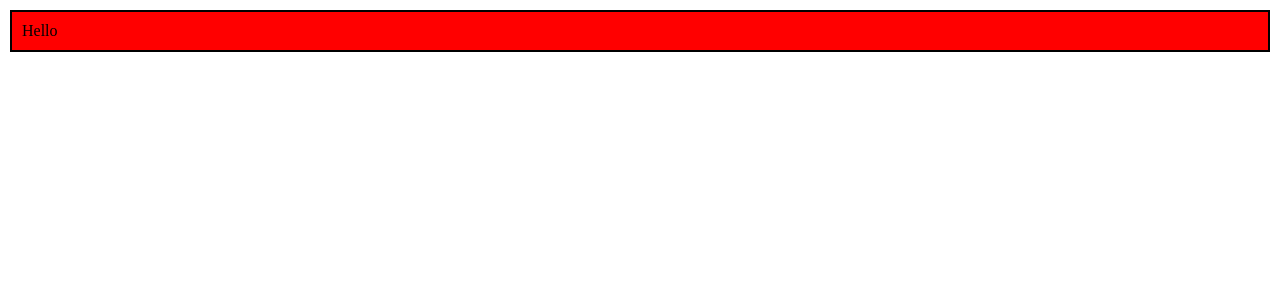
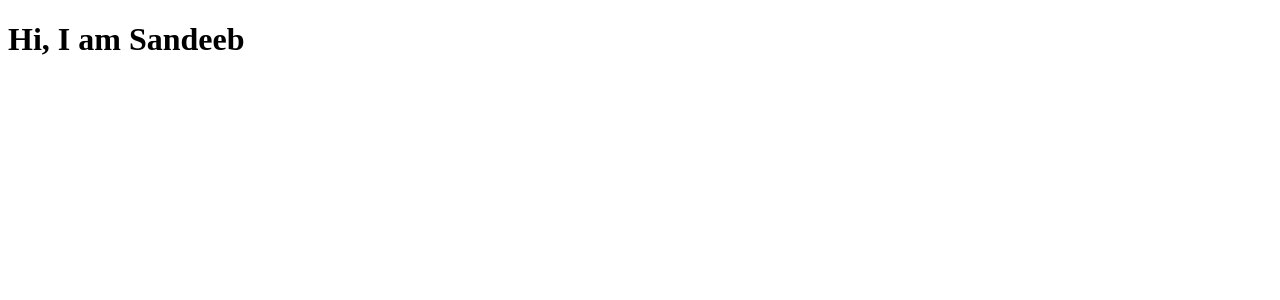
Before and after one commit to steamnp/bfs56, a React (Vite) app: page / in a window 1280 px wide. Shown: the top 300 px of the page. Built offline with nearby package versions, Linux system fonts and the light colour scheme.

Commit message:
components

```diff
--- a/src/main.css
+++ /dev/null
@@ -1,12 +0,0 @@
-body {
-  margin: 0;
-}
-
-.box {
-  background-color: red;
-  padding: 10px;
-  margin: 10px;
-  border: 2px solid black;
-}
-
-/* CSS Box Model */
--- a/src/main.jsx
+++ b/src/main.jsx
@@ -1,19 +1,12 @@
-import React from 'react'
-import ReactDOM from 'react-dom/client'
-import './main.css'
-
-// camelCase -> gorakhRajJoshi -> while creating javascript variable
-// PascalCase -> GorakhRajJoshi -> While creating component
-// kebab-case -> gorakh-raj-joshi -> While creating files or folders
+import React from "react";
+import ReactDOM from "react-dom/client";
+import Sandeeb from "./sandeeb";
 
 // A component name should be written in PascalCase
 // This is App component
-function App() {
-  return <div className="box">Hello</div>
-}
 
-ReactDOM.createRoot(document.getElementById('root')).render(
+ReactDOM.createRoot(document.getElementById("root")).render(
   <React.StrictMode>
-    <App />
+    <Sandeeb />
   </React.StrictMode>
-)
+);
--- /dev/null
+++ b/src/sandeeb.jsx
@@ -0,0 +1,5 @@
+function Sandeeb() {
+  return <h1>Hi, I am Sandeeb</h1>;
+}
+
+export default Sandeeb;
--- a/src/styles.css
+++ /dev/null
@@ -1,37 +0,0 @@
-body {
-  font-family: sans-serif;
-}
-
-.header {
-  background-color: whitesmoke;
-  text-align: center;
-  margin: 0;
-  padding: 20px;
-}
-
-.about-me {
-  background-color: aqua;
-  margin-left: 0;
-  margin-top: 10px;
-  padding: 10px;
-}
-.project-section {
-  margin: 0;
-  margin-top: 10px;
-}
-.project {
-  background-color: beige;
-  padding: 10px;
-}
-
-.project1 {
-  border: 0.01rem solid black;
-  padding: 10px;
-  margin: 10px;
-}
-
-.contact-section {
-  margin-top: 10px;
-  padding: 10px;
-  background-color: burlywood;
-}
```
Also changed, not shown: 1 other file (tests, documents, lock files or other folders).
